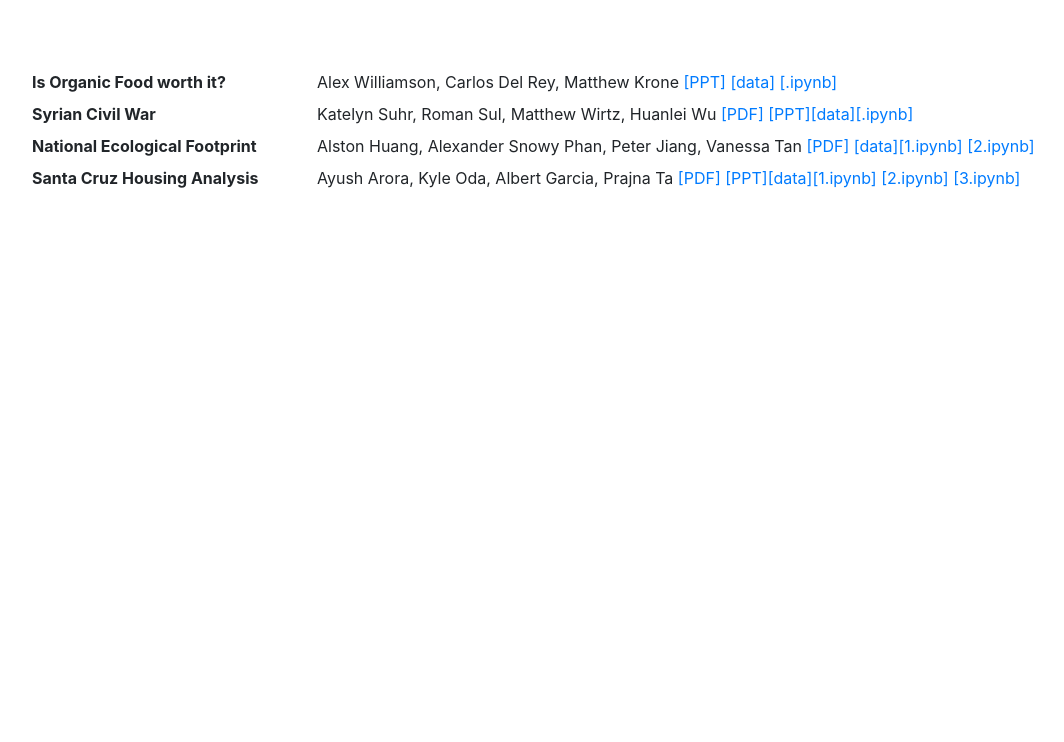
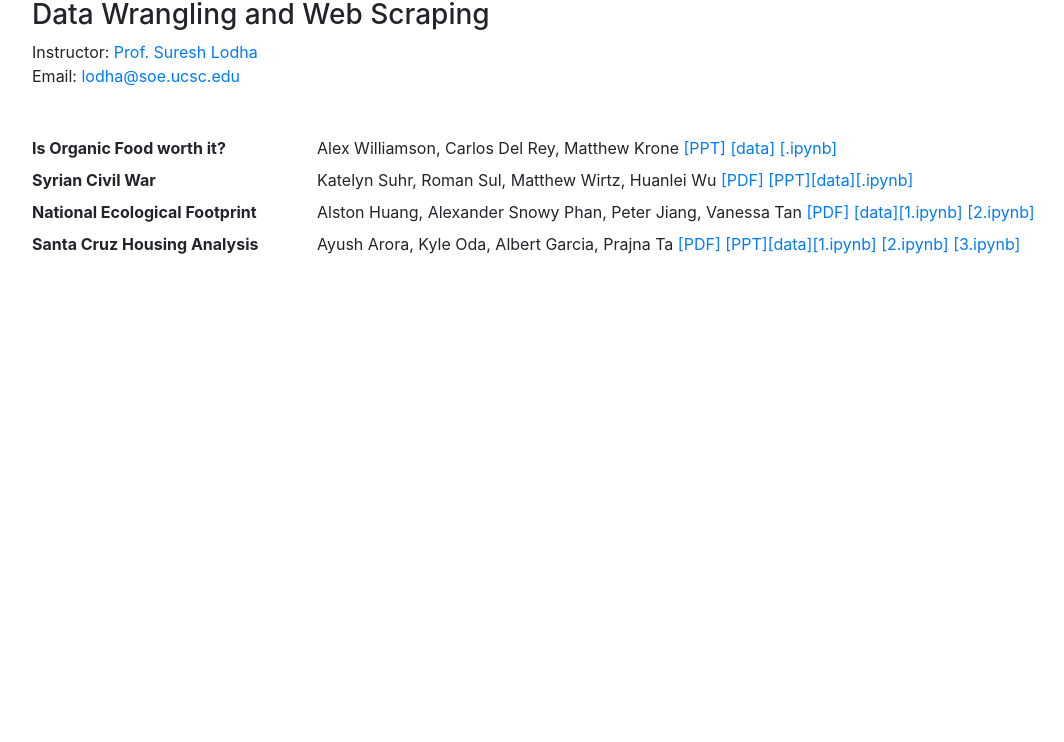
Before and after one commit to sureshlodha/CMPS184_Spring2019, a plain HTML site: page index.html in a window 1280 px wide. Shown: the part 58-800 px from the top of the page, without its empty margins (53-1117 px from the left). Drawn offline with nearby package versions, Linux system fonts and the light colour scheme; a script that the page names is missing.

Commit message:
Updated to include course name and email

```diff
--- a/index.html
+++ b/index.html
@@ -23,6 +23,9 @@
     <div class="container">
 
       <h1>CSE184, Spring 2019 Projects</h1>
+      <h3>Data Wrangling and Web Scraping</h3>
+      Instructor: <a href="https://users.soe.ucsc.edu/~lodha/" target="blank">Prof. Suresh Lodha</a><br>
+      Email: <a href="mailto:lodha@soe.ucsc.edu" target="blank">lodha@soe.ucsc.edu</a>
       <br> <br> <br>
       <dl class="row">
           <dt class="col-sm-3">Is Organic Food worth it?</dt>
```
